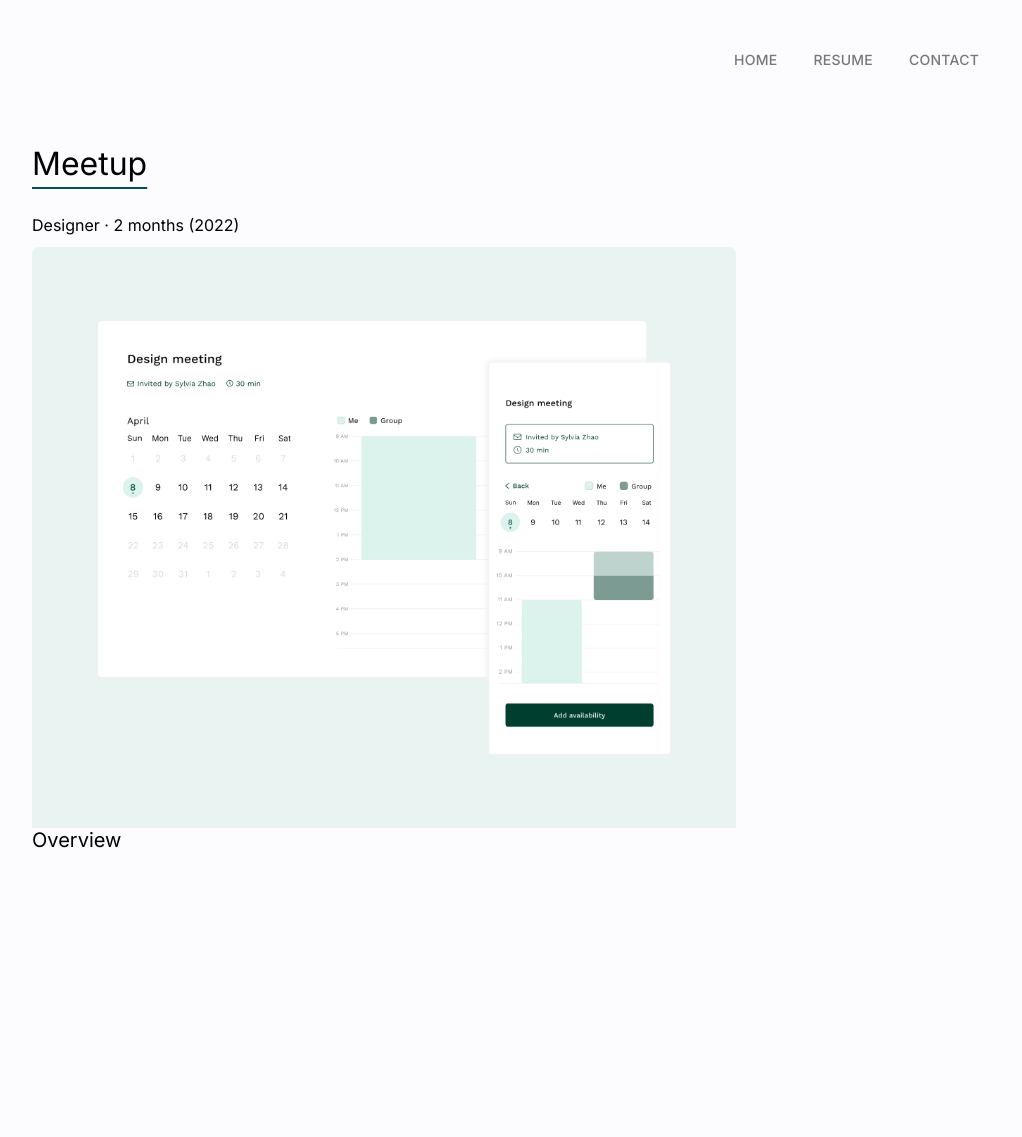
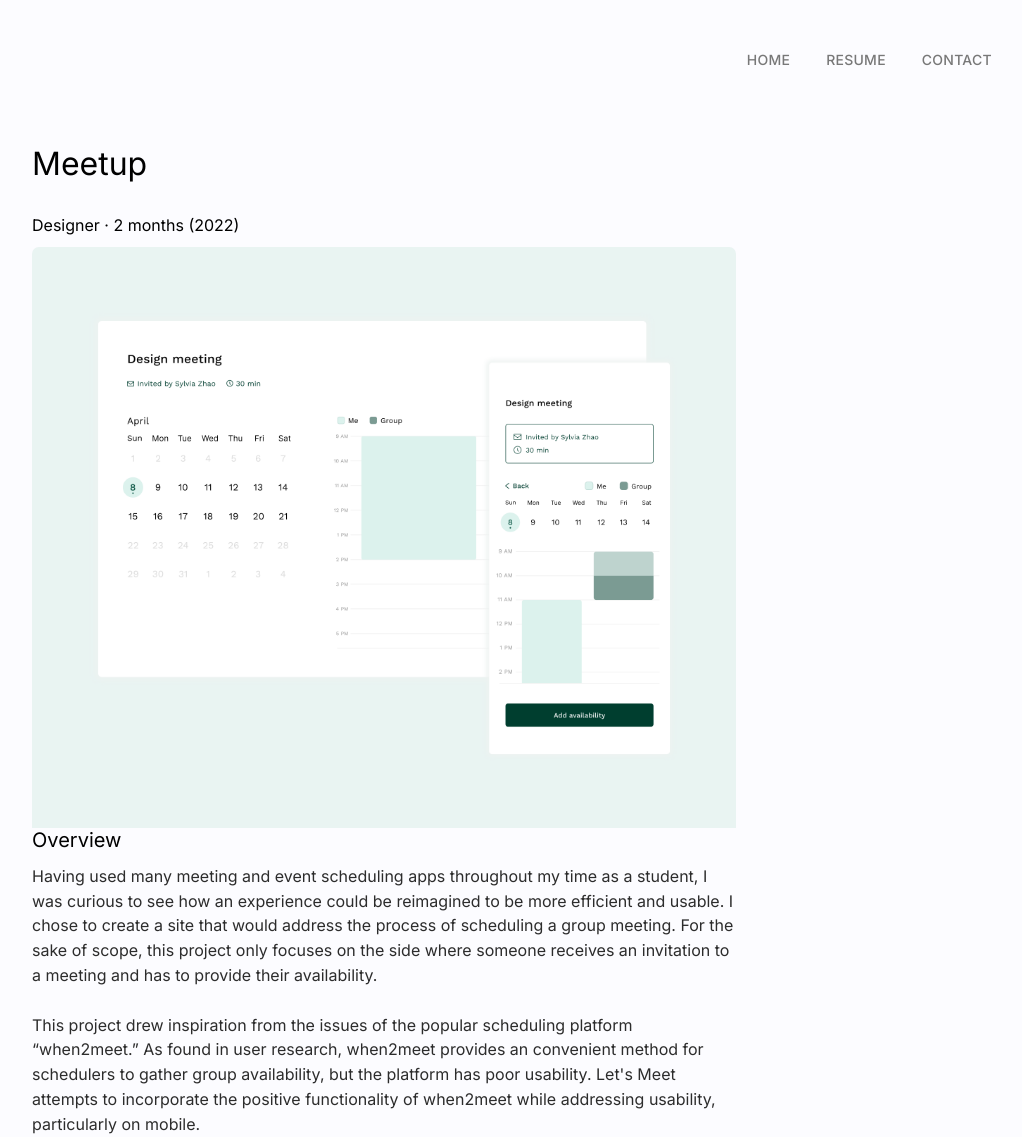
Before and after one commit to syzhao53/portfolio-site-2022, a React (Create React App) app in the folder site/: page /meetup in a window 1280 px wide. Shown: the whole page, without its empty margins (256-1278 px from the left). Before the commit the page ends 864 px from the top, so only its background shows below. Built offline with nearby package versions, Linux system fonts and the light colour scheme.

Commit message:
NavBarWrap attempt

```diff
--- a/site/src/assets/index.css
+++ b/site/src/assets/index.css
@@ -83,10 +83,15 @@ html {
   cursor: pointer;
 }
 
+.NavBarWrap {
+  background-color: red;
+  background-color: rgba(252, 252, 252, .8);
+}
+
 .NavBar {
   position: fixed;
   height: 3rem;
-  margin: 2% 0 0 75%;
+  margin: 2% 0 0 76%;
   min-width: 20%;
   /* background-color: rgba(252, 252, 252, .9); */
   /* filter: drop-shadow(0px 1px 4px #000000); */
@@ -98,7 +103,7 @@ html {
 
 .nav-button {
   border: none;
-  background-color: #FCFCFF;
+  background-color: transparent;
   font-family: 'Inter', sans-serif;
   margin: 1.5rem 0 0 1.5rem;
   font-size: .875rem;
@@ -118,7 +123,7 @@ html {
 
 .nav-button-bold {
   border: none;
-  background-color: #FCFCFF;
+  background-color: transparent;
   font-family: 'Inter', sans-serif;
   margin: 1.5rem 0 0 1.5rem;
   font-size: .875rem;
@@ -239,10 +244,10 @@ html {
   font-size: 2rem;
   text-align: left;
   margin: 9rem 0 2rem 0;
-  text-decoration: underline;
+  /* text-decoration: underline;
   text-underline-offset: 12px;
   text-decoration-color: #034D57;
-  text-decoration-thickness: 2px;
+  text-decoration-thickness: 2px; */
 }
 
 .project-info {
@@ -264,6 +269,14 @@ html {
   text-align: left;
   margin: 0 0 0.75rem 0;
 }
+
+.project-text {
+  font-size: 1rem;
+  text-align: left;
+  line-height: 1.55rem;
+  color: #2c2c2c;
+}
+
 /* TYPING ANIMATION */
 .typing-header {
   animation: typing 2s steps(19), blink .5s step-end infinite alternate;
--- a/site/src/components/Meetup.js
+++ b/site/src/components/Meetup.js
@@ -28,6 +28,22 @@ function Meetup({ currPage, setCurrPage }) {
         <div className="project-info">Designer &middot; 2 months (2022)</div>
         <img className="grid-img" src={meetup} alt="meetup mockup" />
         <div className="section-header">Overview</div>
+        <div className="project-text">
+          Having used many meeting and event
+          scheduling apps throughout my time as a student, I was curious to see
+          how an experience could be reimagined to be more efficient and
+          usable. I chose to create a site that would address the process of
+          scheduling a group meeting. For the sake of scope, this project only
+          focuses on the side
+          where someone receives an invitation to a meeting and has to provide their availability.
+          <br />
+          <br />
+          This project drew inspiration from the issues of the popular scheduling platform
+          “when2meet.” As found in user research, when2meet provides an convenient method
+          for schedulers to gather group availability, but the platform has poor usability.
+          Let&apos;s Meet attempts to incorporate the positive functionality of when2meet
+          while addressing usability, particularly on mobile.
+        </div>
       </div>
       {/* <div className="footer">{footerMessage}</div> */}
     </div>
--- a/site/src/components/NavBar.js
+++ b/site/src/components/NavBar.js
@@ -11,7 +11,14 @@ function NavBar({ currPage }) {
   console.log(currPage);
 
   return (
+    <div className="NavBarWrap">
       <div className="NavBar">
+        {/* <button
+          type="button"
+          className="nav-button-bold"
+        >
+          TABLE OF CONTENTS
+        </button> */}
         <button
           type="button"
           className={currPage === 'home' ? 'nav-button-bold' : 'nav-button'}
@@ -40,6 +47,7 @@ function NavBar({ currPage }) {
           CONTACT
         </button>
       </div>
+    </div>
   );
 }
 
```
Lines whose indentation alone changed are shown as unchanged.
